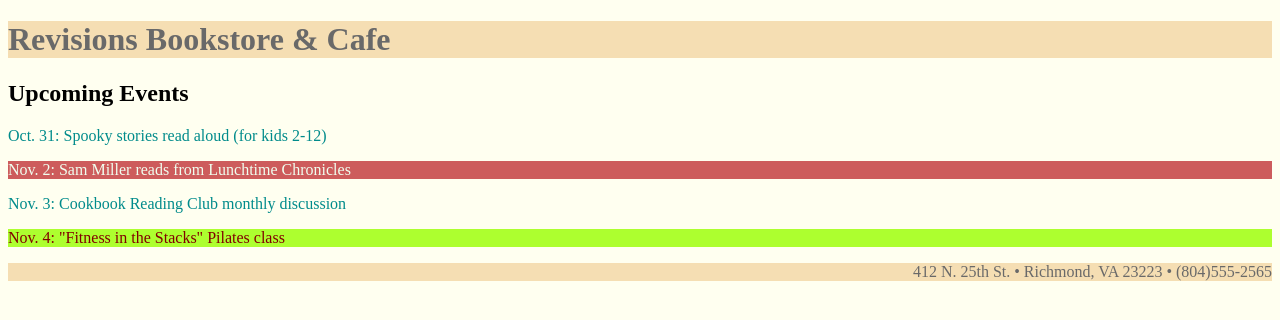
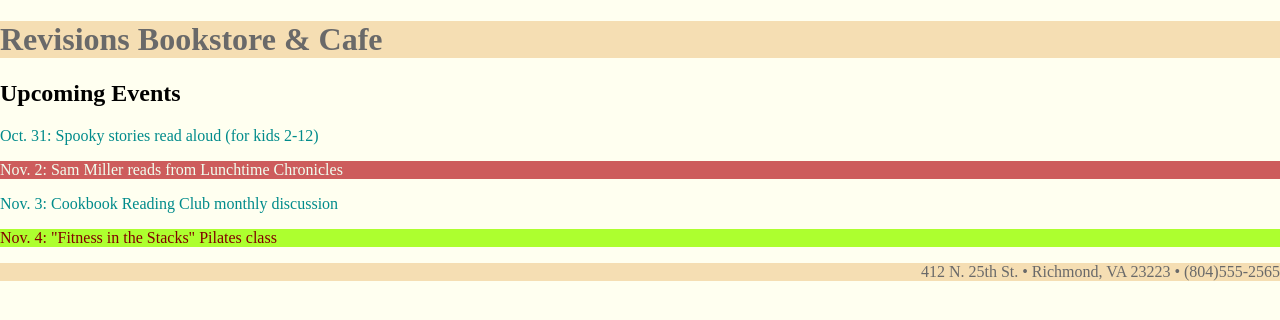
Before and after one commit to KeithTeoHongWei/Repository, a plain HTML site: page index.html in a window 1280 px wide. Drawn offline with Linux system fonts and the light colour scheme.

Commit message:
positioning

```diff
--- a/styles.css
+++ b/styles.css
@@ -1,6 +1,7 @@
 body {
     background-color: ivory;
     text-align: left;
+    margin: 0;
 }
 #contact {
     text-align: right;
@@ -12,3 +13,9 @@ h1, #contact {
     background-color: wheat;
     color: dimgray;
 }
+h1 {
+    position: relative;
+}
+h2 {
+    position: relative;
+}
```
